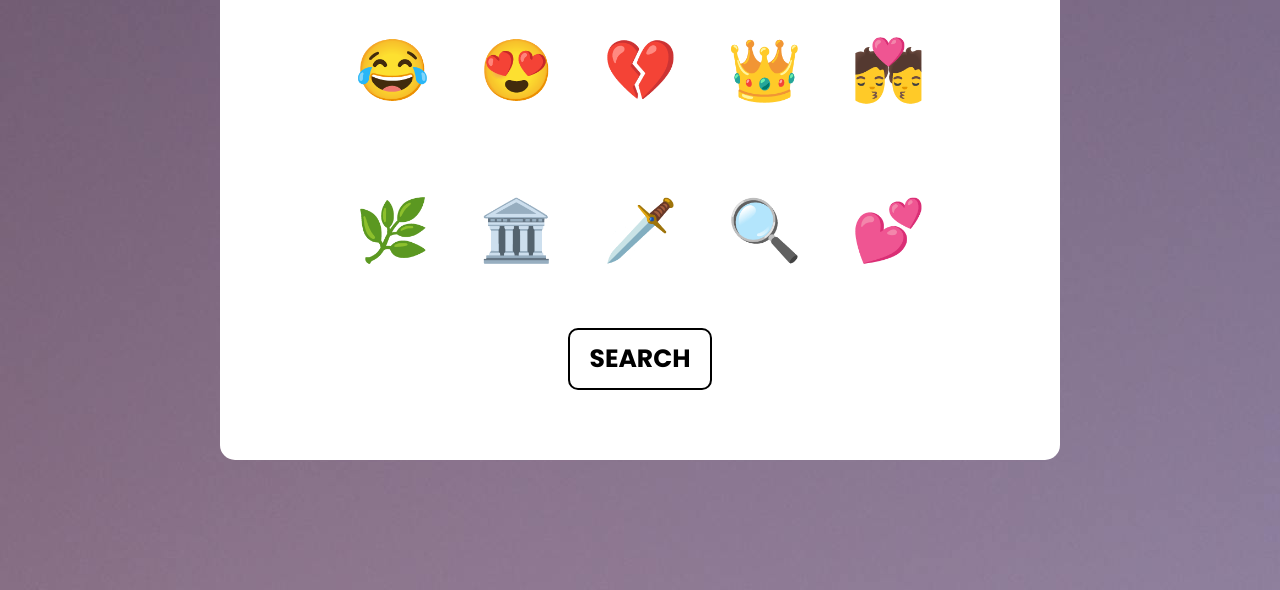
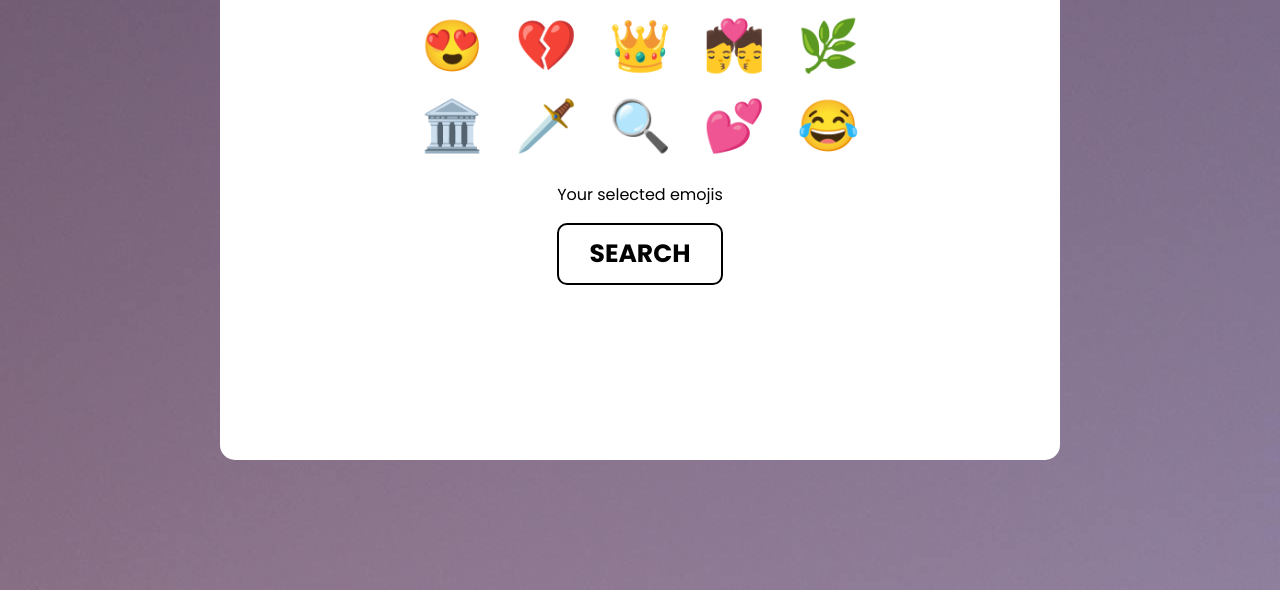
Before and after one commit to anacristinarodriguez/Emoji_Movies, a plain HTML site: page index.html in a window 1280 px wide. Shown: the part 210-800 px from the top of the page. Drawn offline with Linux system fonts and the light colour scheme.

Commit message:
emojis arranged

```diff
--- a/index.html
+++ b/index.html
@@ -15,21 +15,24 @@
         <h1>What do you want to watch?</h1>
         <div class="box">
 
-            <button id="search-btn" class="search-btn">SEARCH</button>
+            <div class="emojis">
+                <button class="btn-emoji">&#128525;</button> <!-- 😍 -->
+                <button class="btn-emoji">&#128148;</button> <!-- 💔 -->
+                <button class="btn-emoji">&#128081;</button> <!-- 👑 -->
+                <button class="btn-emoji">&#128143;</button> <!-- 💏 -->
+                <button class="btn-emoji">&#127807;</button> <!-- 🌿 -->
+                <button class="btn-emoji">&#127963;</button> <!-- 🏛 -->
+                <button class="btn-emoji">&#128481;</button> <!-- ⚔ -->
+                <button class="btn-emoji">&#128269;</button> <!-- 🔎 -->
+                <button class="btn-emoji">&#128149;</button> <!-- 💕 -->
+                <button class="btn-emoji">&#128514;</button> <!-- 😂 -->
+            </div>
 
-        </div>
+            <div class="selected-emojis">
+                <p>Your selected emojis</p>
+                <button id="search-btn" class="search-btn">SEARCH</button>
+            </div>
 
-        <div class="emojis box">
-            <button>&#128514;</button> <!-- 😂 -->
-            <button>&#128525;</button> <!-- 😍 -->
-            <button>&#128148;</button> <!-- 💔 -->
-            <button>&#128081;</button> <!-- 👑 -->
-            <button>&#128143;</button> <!-- 💏 -->
-            <button>&#127807;</button> <!-- 🌿 -->
-            <button>&#127963;</button> <!-- 🏛 -->
-            <button>&#128481;</button> <!-- ⚔ -->
-            <button>&#128269;</button> <!-- 🔎 -->
-            <button>&#128149;</button> <!-- 💕 -->
 
 
         </div>
--- a/src/styles.css
+++ b/src/styles.css
@@ -70,7 +70,7 @@ h1{
     display: grid;
     grid-template-columns: repeat(5, 1fr); /* 4 columnas */
     gap: 20px;
-    max-width: 600px;
+    max-width: 800px;
     max-height: 300px;
     margin-top: -40px;
     padding: 10px;
@@ -79,16 +79,20 @@ h1{
   }
 
   .emojis button {
-    font-size: 60px;
+    font-size: 50px;
     text-align: center;
     cursor: pointer;
     border: none;
     background: none;
     transition: transform 0.2s ease;
-    margin: 5px;
+    margin: 0px;
     font-family: "Segoe UI Emoji", "Noto Color Emoji", "Apple Color Emoji", sans-serif;
   }
 
   .emojis button:hover {
     transform: scale(1.2);
   }
+
+  .selected-emojis{
+    display:grid
+  }
```
